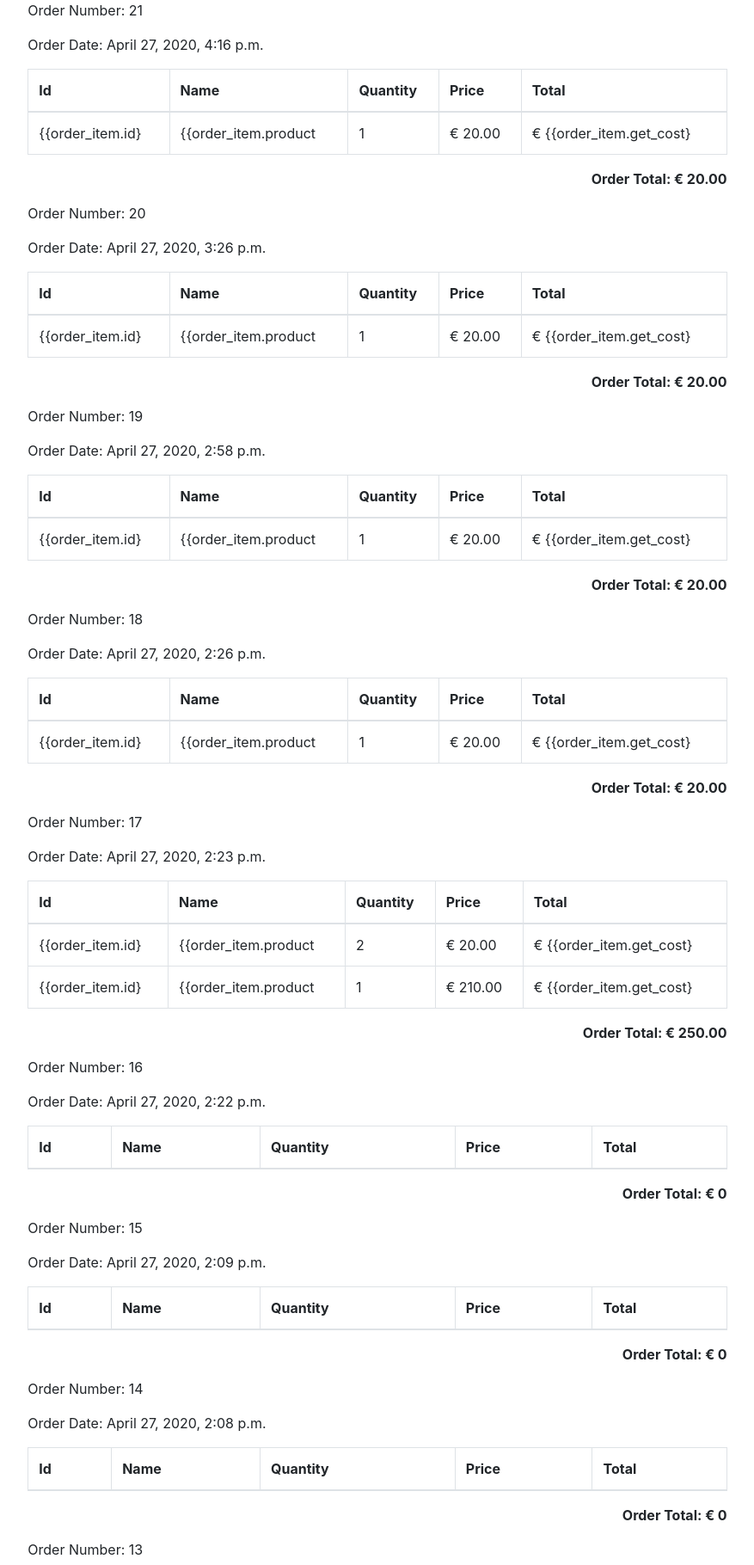
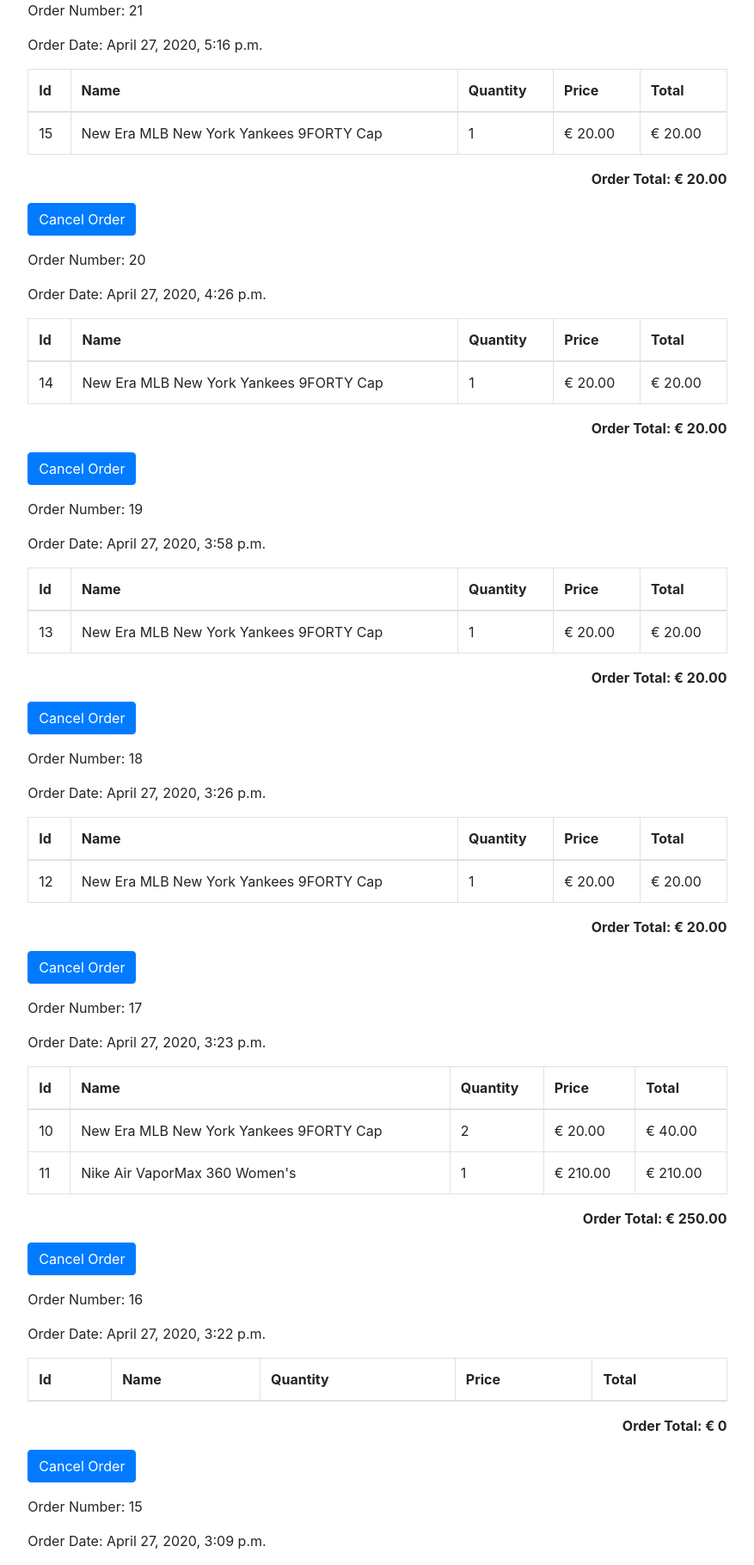
Before and after one commit to x00157960/ACA_Clothing, a Django app: page /order/history/ in a window 1280 px wide. Shown: the part 56-1876 px from the top of the page at 86% size, without its empty margins (201-1078 px from the left). Run offline with Django 3.2, Linux system fonts and the light colour scheme; a user stored in the database is signed in; data comes from the database, SQL or seed files in the repository; both versions use the stored data as it was after the commit; lists and menus that the app fills with data are empty; parts of the project's set-up code (start-up, migrations or seed data) failed here and were passed over; some libraries are stand-ins or nearby versions.

Commit message:
Fixed View Order Bugs and Added Cancel Order

```diff
--- a/Code/ACA_Clothing/settings.py
+++ b/Code/ACA_Clothing/settings.py
@@ -115,7 +115,7 @@ AUTH_PASSWORD_VALIDATORS = [
 
 LANGUAGE_CODE = 'en-us'
 
-TIME_ZONE = 'UTC'
+TIME_ZONE = 'Europe/London'
 
 USE_I18N = True
 
--- a/Code/order/templates/orders_list.html
+++ b/Code/order/templates/orders_list.html
@@ -30,11 +30,11 @@
 			<tbody>
 				{% for order_item in order.get_items  %}
 				<tr>
-					<td>{{order_item.id}</td>
-					<td>{{order_item.product</td>
+					<td>{{order_item.id}}</td>
+					<td>{{order_item.product}}</td>
 					<td>{{order_item.quantity}}</td>
 					<td>&euro; {{order_item.price}}</td>
-					<td>&euro; {{order_item.get_cost}</td>
+					<td>&euro; {{order_item.get_cost}}</td>
 				</tr>
 				{% endfor %}
 				<!-- End of For loop -->
@@ -45,11 +45,12 @@
 				<p class="text-right"><strong>Order Total: &euro;
                                 {{order.get_total_cost}}</strong></p>
 			</div>
-        </div>
+		</div>
+		<p>
+            <a href="{% url 'cancel_order' order.id %}"><button class="btn btn-primary">Cancel Order</button></a>
+        </p>
         {% endfor %}
-        <p>
-            <a href=""><button class="btn btn-primary">Cancel Order</button></a>
-        </p>
+
 
 </div>
 {% endblock content %}
--- a/Code/order/urls.py
+++ b/Code/order/urls.py
@@ -4,4 +4,5 @@ from . import views
 urlpatterns = [
     path('create/', views.order_create, name='order_create'),
     path('history/', views.order_history, name='order_history'),
+    path('cancel/<int:order_id>', views.cancel_order, name='cancel_order'),
 ]
--- a/Code/order/views.py
+++ b/Code/order/views.py
@@ -4,7 +4,9 @@ from cart.models import Cart, CartItem
 from cart.views import _cart_id
 from shop.models import Product
 from django.core.exceptions import ObjectDoesNotExist
-
+from django.shortcuts import render, get_object_or_404, redirect
+from datetime import datetime, timezone
+from django.contrib import messages
 
 def order_create(request, total=0, cart_items = None):
     if request.user.is_authenticated:
@@ -37,3 +39,18 @@ def order_history(request):
         email= str(request.user.email)
         order_details = Order.objects.filter(emailAddress=email)
     return render(request, 'orders_list.html', {'order_details':order_details})
+
+def cancel_order(request, order_id):
+    order = get_object_or_404(Order, id=order_id)
+    order_date = order.created
+    current_date = datetime.now(timezone.utc)
+    date_diff = current_date - order_date
+    minutes_diff = date_diff.total_seconds() / 60.0
+    if minutes_diff <= 30:
+        order.delete()
+        messages.add_message(request, messages.INFO,
+                    'Order is now cancelled')
+    else:
+        messages.add_message(request, messages.INFO,
+                    'Sorry, it is too late to cancel this order')
+    return redirect('order_history')
```
Also changed, not shown: Code/db.sqlite3.
